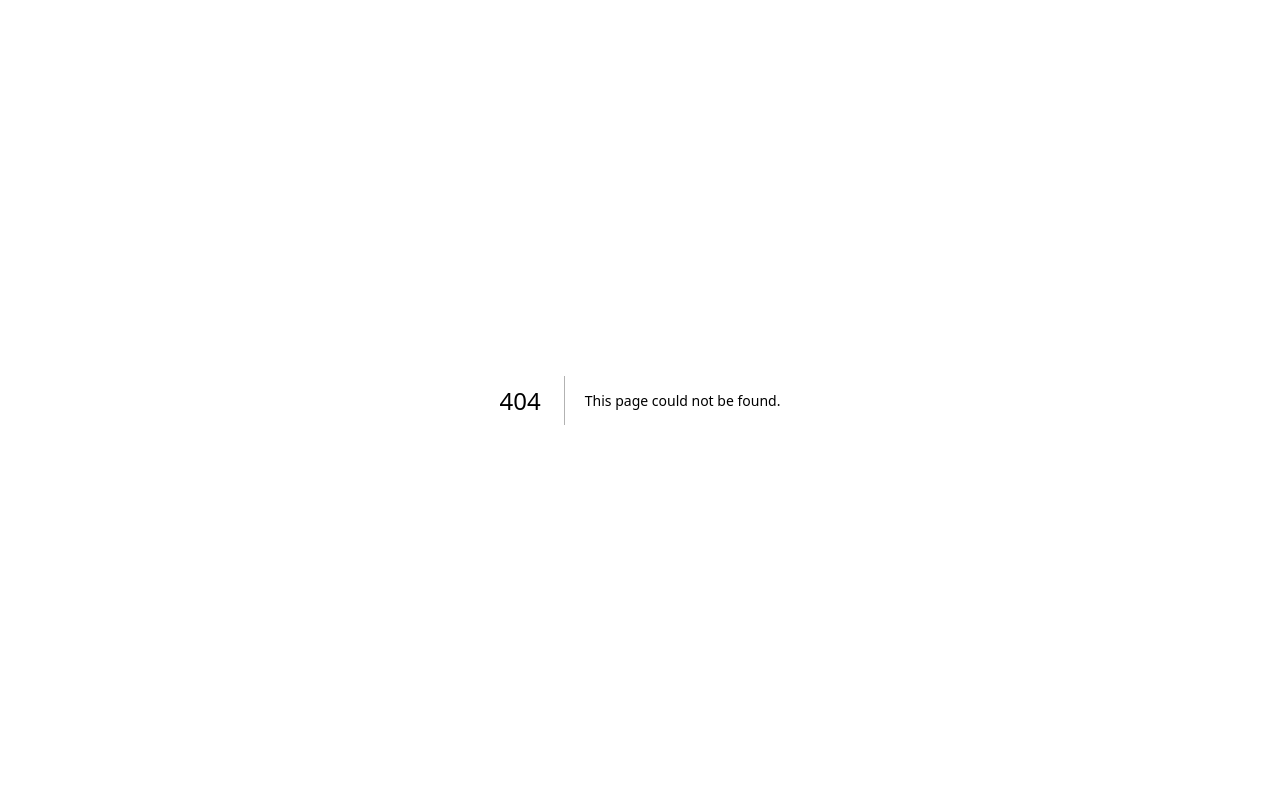
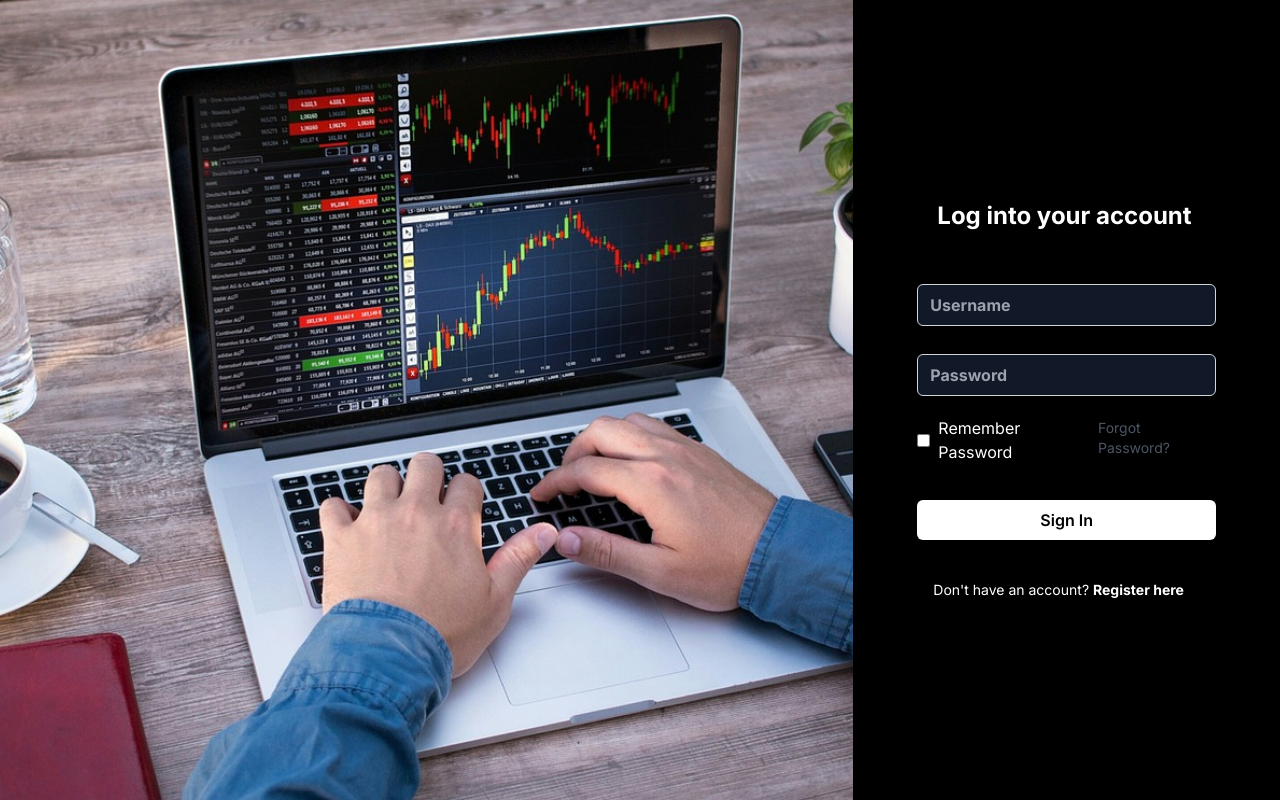
Before and after one commit to Bruksx/trading-app, a Next.js app: page /login in a window 1280 px wide. Before the commit this address had no page. Built offline with nearby package versions, Linux system fonts and the light colour scheme.

Commit message:
login page done

```diff
--- /dev/null
+++ b/src/app/login/page.tsx
@@ -0,0 +1,68 @@
+import React from 'react';
+import Image from 'next/image'
+
+const LoginPage = () => {
+  return (
+    <div className="flex flex-col md:flex-row h-screen">
+      <div className="md:w-2/3 bg-gray-300 flex items-center justify-center">
+      <img
+          src="/chart.jpg"
+          alt="Login Image"
+          className="h-full object-cover"
+        />
+      </div>
+      <div className="md:w-1/3 flex items-center justify-center px-16 py-12 bg-black">
+        <form className="w-full">
+          <h1 className="mb-4 text-2xl font-bold text-white px-5">Log into your account</h1>
+          <div className="mb-4">
+            <label htmlFor="email" className="block mb-3 font-semibold">
+              Email
+            </label>
+            <input
+              type="email"
+              id="email"
+              className="w-full px-3 py-2 border border-gray-300 rounded-md mb-3 bg-gray-900 font-bold text-white"
+              placeholder='Username'
+            />
+          </div>
+          <div className="mb-4">
+            <input
+              type="password"
+              id="password"
+              className="w-full px-3 py-2 border border-gray-300 rounded-md bg-gray-900 font-bold text-white"
+              placeholder='Password'
+            />
+          </div>
+          <div className="flex items-center justify-between mb-3 mt-5">
+          <div className="flex items-center mb-6">
+            <input
+              type="checkbox"
+              id="rememberPassword"
+              className="mr-2"
+            />
+            <label htmlFor="rememberPassword" className='text-1xl text-white'>Remember Password</label>
+          </div>
+         <a
+              href="#"
+              className="text-gray-600 hover:text-gray-800 text-sm mb-7"
+            >
+              Forgot Password?
+            </a>
+          </div>
+
+          <div className="flex items-center justify-between">
+            <button
+              type="submit"
+              className="w-full bg-white hover:bg-blue-600 text-gray font-semibold py-2 px-4 rounded-md"
+            >
+              Sign In
+            </button>
+          </div>
+          <h2 className='text-white px-4 color mt-10 text-sm'>Don't have an account? <span className='font-bold'>Register here</span></h2>
+        </form>
+      </div>
+    </div>
+  );
+};
+
+export default LoginPage;
--- /dev/null
+++ b/src/app/signin.tsx
@@ -0,0 +1,57 @@
+import React from 'react';
+import Image from 'next/image'
+
+const Login = () => {
+  return (
+    <div className="flex flex-col md:flex-row min-h-screen">
+      {/* Image Section */}
+      <div className="w-full md:w-1/2 bg-gray-500">
+        {/* Place your image here */}
+        <img
+          src="/chart.jpg"
+          alt="Login Image"
+          className="h-full object-cover"
+        />
+      </div>
+
+      {/* Login Form Section */}
+      <div className="w-full md:w-1/2 bg-black flex justify-center items-center">
+        <form className="max-w-md p-8">
+          <h2 className="text-2xl font-bold mb-3 text-gray-500 px-7">Log into your account</h2>
+
+          {/* Add your login form fields here */}
+          <div className="mb-4">
+            <label htmlFor="email" className="block mb-2">
+              Email
+            </label>
+            <input
+              type="email"
+              id="email"
+              className="w-full px-3 py-2 border border-gray-300 rounded-md bg-gray-900 font-bold"
+              placeholder='Username'
+            />
+          </div>
+
+          <div className="mb-4">
+
+            <input
+              type="password"
+              id="password"
+              className="w-full px-3 py-2 border border-gray-300 rounded-md bg-gray-900 font-bold"
+              placeholder='Password'
+            />
+          </div>
+
+          <button
+            type="submit"
+            className="bg-white hover:bg-blue-600 text-gray py-2 px-4 rounded-md"
+          >
+            Sign In
+          </button>
+        </form>
+      </div>
+    </div>
+  );
+};
+
+export default Login;
```
Also changed, not shown: public/chart.jpg (added).
